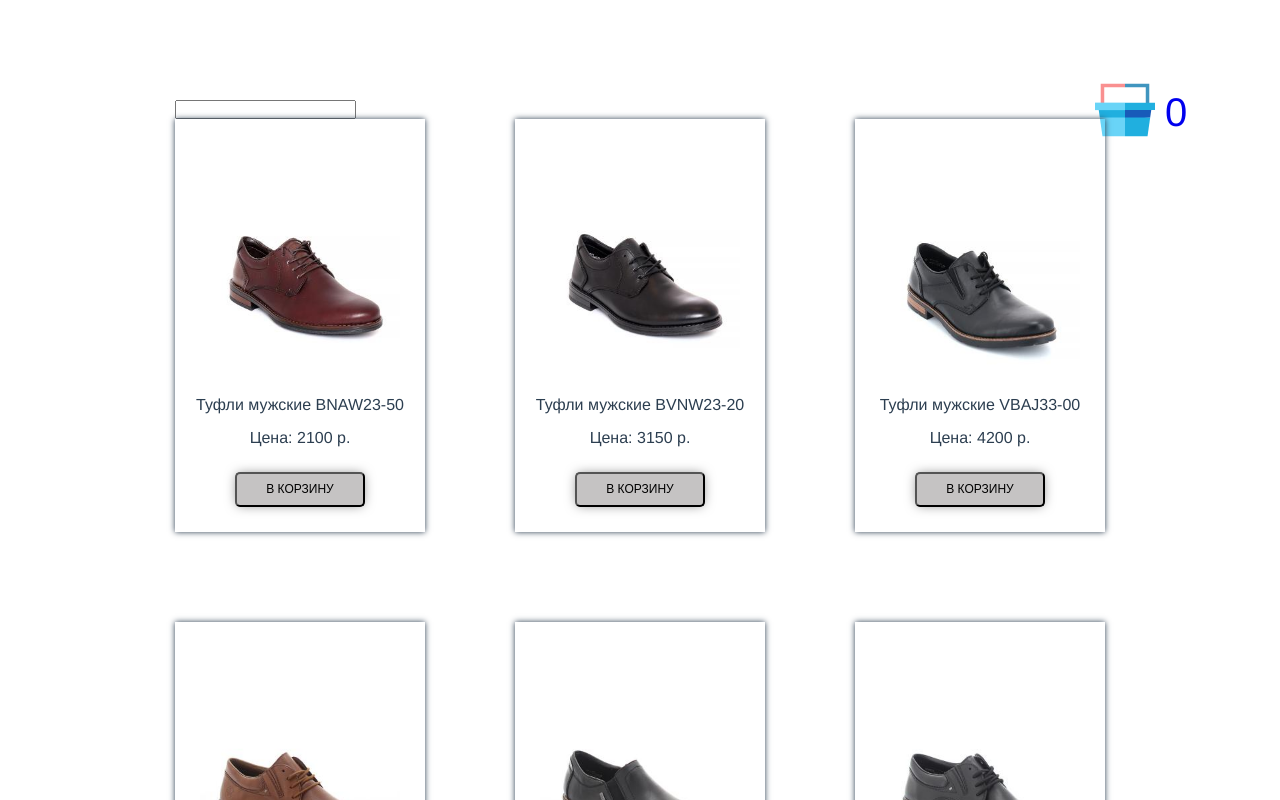
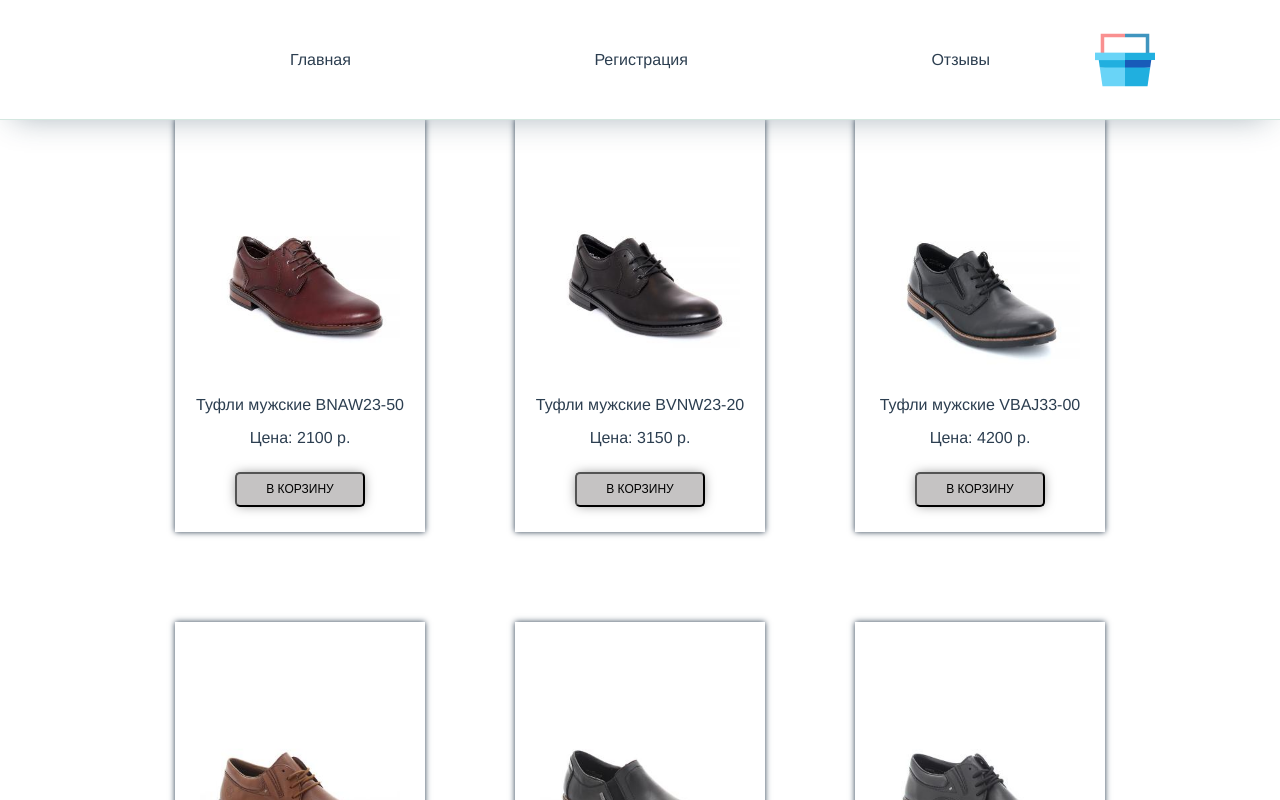
Before and after one commit to SergeiLemeshko/Vue-app-2, a Vue app: page / in a window 1280 px wide. Shown: the top 800 px of the page. Built offline with nearby package versions, Linux system fonts and the light colour scheme.

Commit message:
создал фиксированный nav block

```diff
--- a/src/App.vue
+++ b/src/App.vue
@@ -1,16 +1,20 @@
 <template>
     <div class="app">
+        <nav-block/>
         <my-main/>
     </div>
 </template>
 
 <script>
 import MyMain from './views/MyMain.vue';
+import NavBlock from "@/components/NavBlock.vue"
+
 
 export default {
     name: "app",
     components: {
-        MyMain
+        MyMain,
+        NavBlock
     }
 }
 
--- /dev/null
+++ b/src/components/NavBlock.vue
@@ -0,0 +1,48 @@
+<template>
+	<div class="nav nav-fixed">
+		<!--кнопки навбара -->
+        <section class="nav-btn">
+            <div @click="$router.push('/')"><span>Главная</span></div>
+            <div @click="$router.push('/form')"><span>Регистрация</span></div>
+            <div @click="$router.push('/reviews')"><span>Отзывы</span></div>
+        </section>
+	</div>
+</template>
+
+<script>
+export default {
+    name: 'nav-block',
+}
+</script>
+
+<style lang="scss">
+.nav {
+	position: absolute;
+	top: 0px;
+	background-color: rgb(255, 255, 255);
+	height: 120px;
+	width: 100%;
+	display: flex;
+	padding: 0px 15px;
+	margin: 0 auto;
+	align-items: center;
+	justify-content: center;
+	border-bottom: 1px solid #d4e7e0;
+	-webkit-box-shadow: 0px 10px 30px -13px rgba(34, 60, 80, 0.41);
+	-moz-box-shadow: 0px 10px 30px -13px rgba(34, 60, 80, 0.41);
+	box-shadow: 0px 10px 30px -13px rgba(34, 60, 80, 0.41);
+}
+
+.nav-btn {
+    display: flex;
+    width: 700px;
+    justify-content: space-between;
+}
+
+.nav-fixed{
+	position: fixed;
+	top: 0;
+	max-width: inherit;
+	z-index: 2;
+}
+</style>
--- a/src/components/cart/Cart.vue
+++ b/src/components/cart/Cart.vue
@@ -17,7 +17,7 @@
             @increment="increment(index)"
             @decrement="decrement(index)"
         />
-        <div class="cart-sum">
+        <div class="cart-sum" v-show="totalCartSum >= 1">
             <p class="cart-sum__total">Итого:</p>
             <p>{{ totalCartSum }} рублей</p>
         </div>
@@ -80,7 +80,7 @@ export default {
 }
 </script>
 
-<style lang="scss">
+<style lang="scss" scoped>
 .cart {
     display: flex;
     flex-direction: column;
--- a/src/components/catalog/ProductCatalog.vue
+++ b/src/components/catalog/ProductCatalog.vue
@@ -1,7 +1,9 @@
 <template>
     <router-link :to="{name: 'cart'}">
         <div class="product-catalog-in__cart">
-            <span>{{ CART_ARR.length }}</span>
+            <span v-show="CART_ARR.length >= 1">
+                {{ CART_ARR.length }}
+            </span>
         </div>
     </router-link>
     <div class="product-catalog">
@@ -151,7 +153,7 @@ export default {
 }
 </script>
 
-<style lang="scss">
+<style lang="scss" scoped>
     .product-catalog {
         position: absolute;
         max-width: 1000px;
@@ -168,18 +170,23 @@ export default {
     }
 
     .product-catalog-in__cart {
-        position: absolute;
+        position: fixed;
         width: 60px;
         height: 60px;
-        top: 80px;
+        top: 30px;
         right: 125px;
         padding: 10px;
         background-image: url(@/assets/svg/cart.svg);
         background-repeat: no-repeat;
+        z-index: 5;
 
         span {
-            margin-left: 60px;
-            font-size: 40px;
+            display: inline-block;
+            margin-left: 9px;
+            margin-top: 26px;
+            font-size: 20px;
+            font-weight: 500;
+            color: rgb(255, 255, 255);
         }
     }
 </style>
--- a/src/router/index.js
+++ b/src/router/index.js
@@ -14,7 +14,7 @@ const routes = [
 		name: 'cart',
 		component: Cart
 	},
-  {
+	{
 		path: '/reviews',
 		name: 'reviews',
 		component: ReviewsCatalog
@@ -22,8 +22,8 @@ const routes = [
 ]
 
 const router = createRouter({
-  history: createWebHistory(process.env.BASE_URL),
-  routes
+	history: createWebHistory(process.env.BASE_URL),
+	routes
 })
 
 export default router;
```
